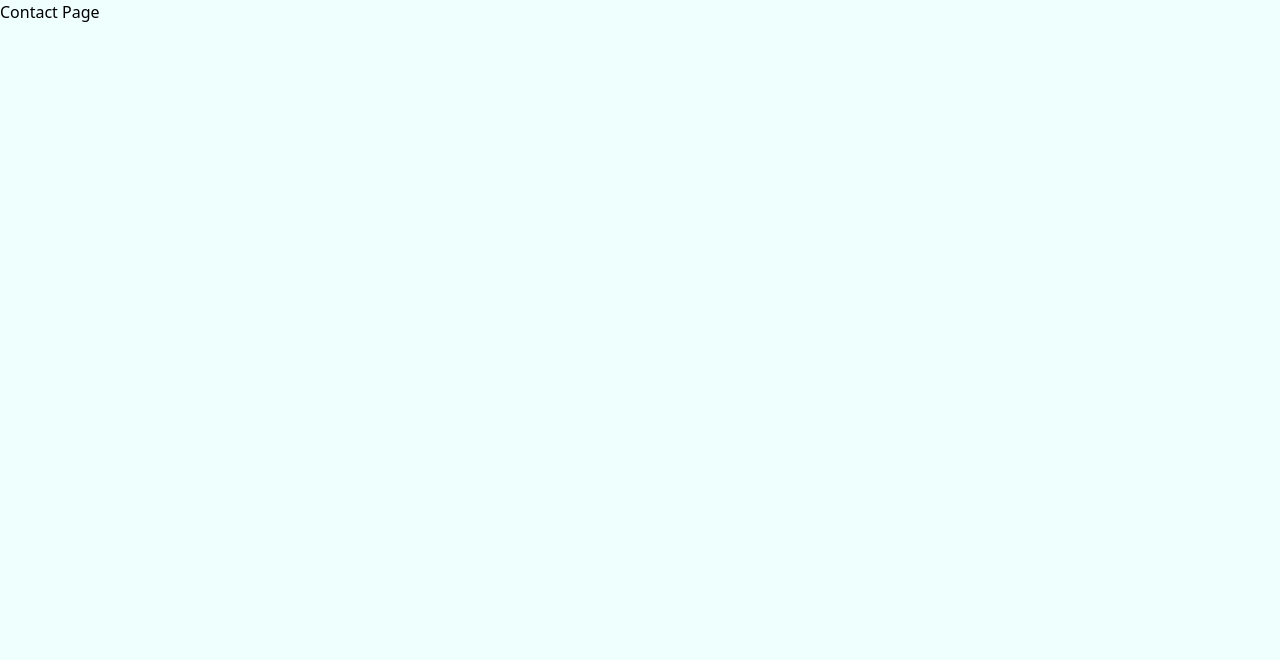
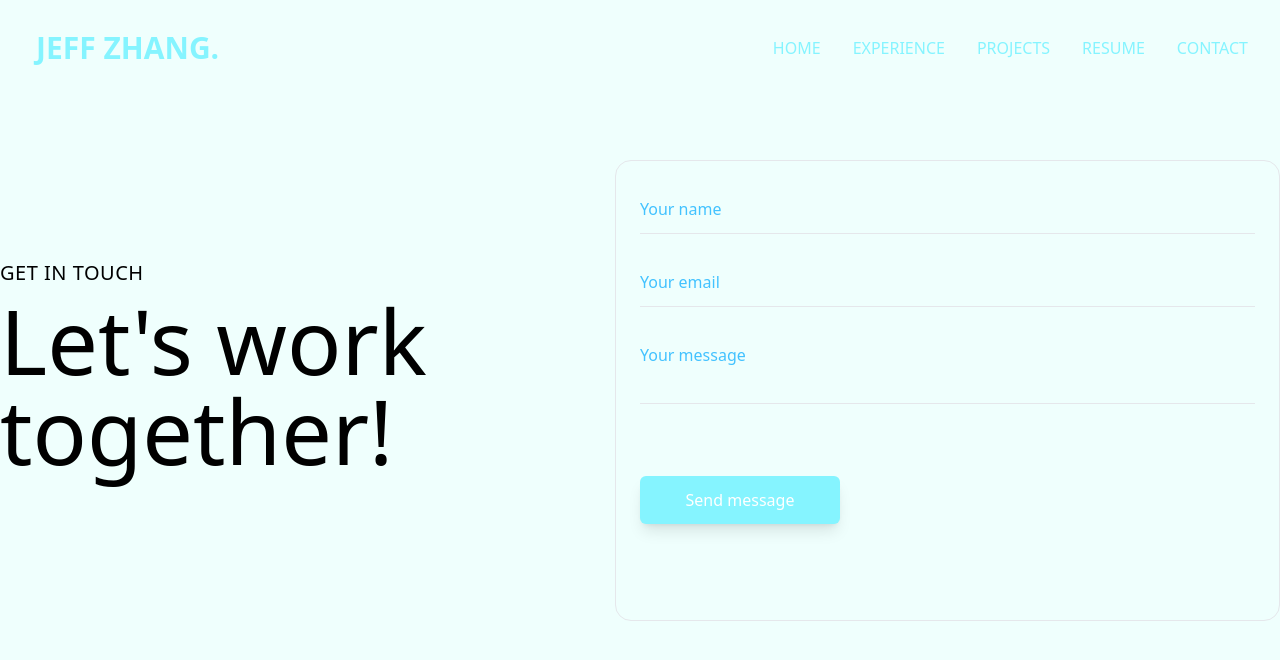
Before and after one commit to Jeffuz/Personal-Portfolio, a React (Create React App) app in the folder portfolio/: page /contact in a window 1280 px wide. Shown: the top 660 px of the page. Built offline with nearby package versions, Linux system fonts and the light colour scheme.

Commit message:
update about page and create contact page

```diff
--- a/portfolio/package.json
+++ b/portfolio/package.json
@@ -11,6 +11,7 @@
     "react-icons": "^4.10.1",
     "react-router-dom": "^6.14.2",
     "react-scripts": "5.0.1",
+    "react-type-animation": "^3.1.0",
     "web-vitals": "^2.1.4"
   },
   "scripts": {
--- a/portfolio/src/components/About.jsx
+++ b/portfolio/src/components/About.jsx
@@ -1,6 +1,7 @@
 import React from 'react'
 import { SiDevpost, SiLinkedin, SiGithub } from "react-icons/si";
 import { Link } from 'react-router-dom'
+import { TypeAnimation } from 'react-type-animation';
 
 const About = () => {
     return (
@@ -18,21 +19,34 @@ const About = () => {
             {/* Description */}
             <div className='max-w-[800px] mt-[-96px] w-full h-screen text-left flex flex-col mx-auto justify-center'>
                 <h1 className='text-[#42C2FF] font-poppins text-6xl font-bold leading-16 mx-8'>Hello, I'm Jeff Zhang. </h1>
-                <h3 className='text-[#42C2FF] font-poppins text-2xl font-light leading-[266.667%] mx-8'>Student </h3>
-                <p className='text-[#42C2FF] font-poppins text-xl font-medium leading-[210%] mx-8'> I am a fourth year student studying Computer Engineering
+                <h3 className='text-[#42C2FF] font-poppins text-2xl font-light leading-[266.667%] mx-8'>
+                    <span>I am </span>
+                    <TypeAnimation sequence={[
+                        'a Student.',
+                        2000,
+                        'a Developer.',
+                        2000,
+                        'an Engineer.',
+                        2000,
+                    ]}
+                        speed={50}
+                        repeat={Infinity}
+                    />
+                </h3>
+                <p className='text-[#42C2FF] font-poppins text-xl font-medium leading-[210%] mx-8'> I will be a fourth year student studying Computer Engineering
                     at <span className='text-[#85F4FF]'>UC Santa Cruz</span>.
                     My passion lies in crafting web apps and software solutions from scratch. Currently seeking a Web Developer role to put my skills into action and make an impact. Let's build something amazing together!
                 </p>
                 <div className='flex items-center class'>
                     <button className='bg-[#85F4FF] hover:bg-[#42C2FF] hover:text-[#EFFFFD] duration-300 ease-in-out shadow-lg w-[200px] rounded-md font-medium my-6 px-6 py-3 mx-8' onClick={() => window.location.href = 'mailto:jeffzhang0049@gmail.com'} style={{ zIndex: 1 }}>Contact Me</button>
                     <div className='flex text-gray-400 ' style={{ zIndex: 1 }}>
-                        <Link to="https://github.com/Jeffuz">
+                        <Link to="https://github.com/Jeffuz" className='icon-link'>
                             <SiGithub size={35} />
                         </Link>
-                        <Link to="https://www.linkedin.com/in/jeffzhang0049/">
+                        <Link to="https://www.linkedin.com/in/jeffzhang0049/" className='icon-link'>
                             <SiLinkedin size={35} className='ml-5' />
                         </Link>
-                        <Link to="https://devpost.com/jeffzhang0049?ref_content=user-portfolio&ref_feature=portfolio&ref_medium=global-nav">
+                        <Link to="https://devpost.com/jeffzhang0049?ref_content=user-portfolio&ref_feature=portfolio&ref_medium=global-nav" className='icon-link'>
                             <SiDevpost size={35} className='ml-5' />
                         </Link>
                     </div>
--- a/portfolio/src/index.css
+++ b/portfolio/src/index.css
@@ -5,3 +5,11 @@
 body {
   background-color: #EFFFFD;
 }
+
+.icon-link {
+  transition: transform 0.2s ease-in-out;
+}
+
+.icon-link:hover {
+  transform: rotate(-15deg);
+}
--- a/portfolio/src/pages/contact.js
+++ b/portfolio/src/pages/contact.js
@@ -1,9 +1,45 @@
 import React from "react";
+import Navbar from "../components/Navbar";
 
 export default function Contact() {
     return (
         <div>
-            Contact Page
+            <Navbar />
+            <section className="py-16 lg:section">
+                <div className="container mx-auto">
+                    <div className="flex flex-col lg:flex-row">
+                        {/* text */}
+                        <div className="flex-1 flex justify-start items-center">
+                            <div>
+                                <h4 className="text-xl uppercase text-accent font-medium mb-2 tracking-wide">Get in touch</h4>
+                                <h2 className="text-[45px] lg:text-[90px] leading-none mb-12">Let's work <br /> together!
+                                </h2>
+                            </div>
+                        </div>
+                        {/* form */}
+                        <form className="flex-1 border rounded-2xl flex flex-col gap-y-6 pb-24 p-6 itmes-start">
+                            <input
+                                className="bg-transparent border-b py-3 outline-none w-full placeholder:text-[#42C2FF] focus:border-accent transition-all"
+                                type='text'
+                                placeholder="Your name"
+                            >
+                            </input>
+                            <input
+                                className="bg-transparent border-b py-3 outline-none w-full placeholder:text-[#42C2FF] focus:border-accent transition-all"
+                                type='text'
+                                placeholder="Your email"
+                            >
+                            </input>
+                            <textarea
+                                className="bg-transparent border-b py-3 outline-none w-full placeholder:text-[#42C2FF] focus:border-accent transition-all resize-none mb-12"
+                                placeholder="Your message"
+                            >
+                            </textarea>
+                            <button className='bg-[#85F4FF] hover:bg-[#42C2FF] hover:text-[#EFFFFD] text-white duration-300 ease-in-out shadow-lg w-[200px] rounded-md font-medium px-6 py-3'>Send message</button>
+                        </form>
+                    </div>
+                </div>
+            </section>
         </div>
     )
 }
```
Also changed, not shown: 1 other file (tests, documents, lock files or other folders).
